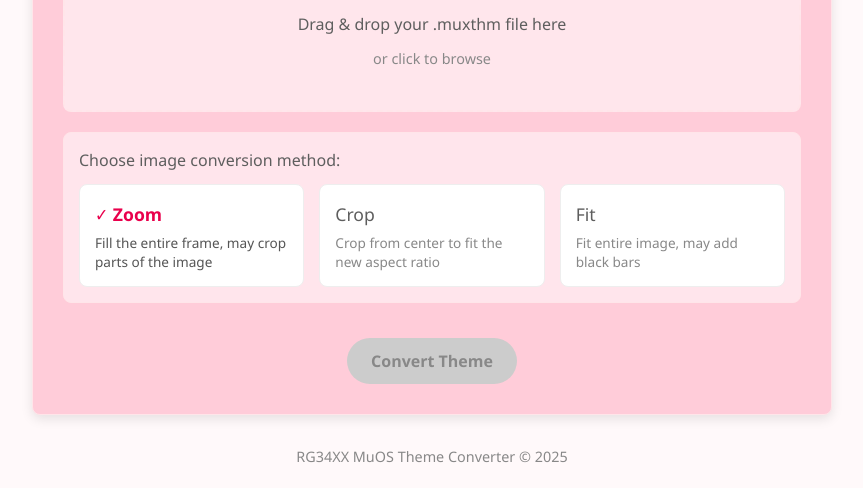
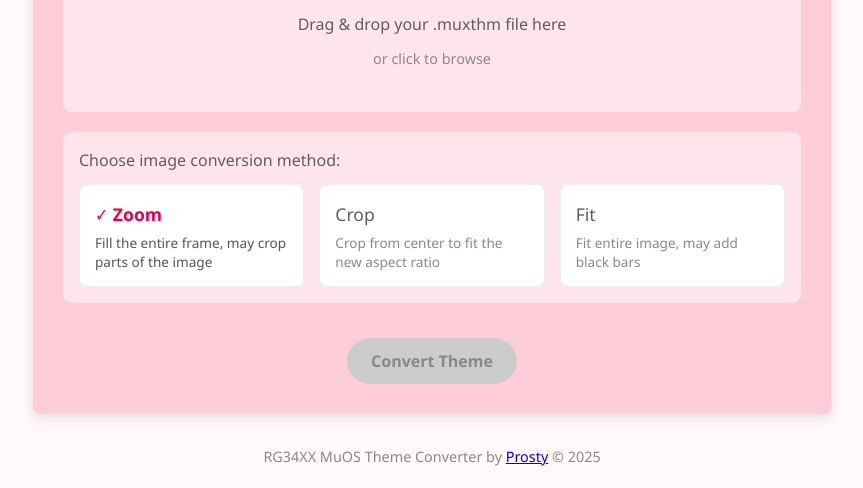
Before and after one commit to tzubertowski/rg34xx_muos_theme_compatibility, a plain HTML site: page index.html in a window 1280 px wide. Shown: the part 528-1016 px from the top of the page, without its empty margins (208-1071 px from the left). Drawn offline with nearby package versions, Linux system fonts and the light colour scheme.

Commit message:
Updates footer

```diff
--- a/index.html
+++ b/index.html
@@ -79,7 +79,7 @@
     </div>
 
     <footer>
-        <p>RG34XX MuOS Theme Converter &copy; 2025</p>
+        <p>RG34XX MuOS Theme Converter by <a href="https://github.com/tzubertowski/">Prosty</a> &copy; 2025</p>
     </footer>
 
     <script src="script.js"></script>
```
